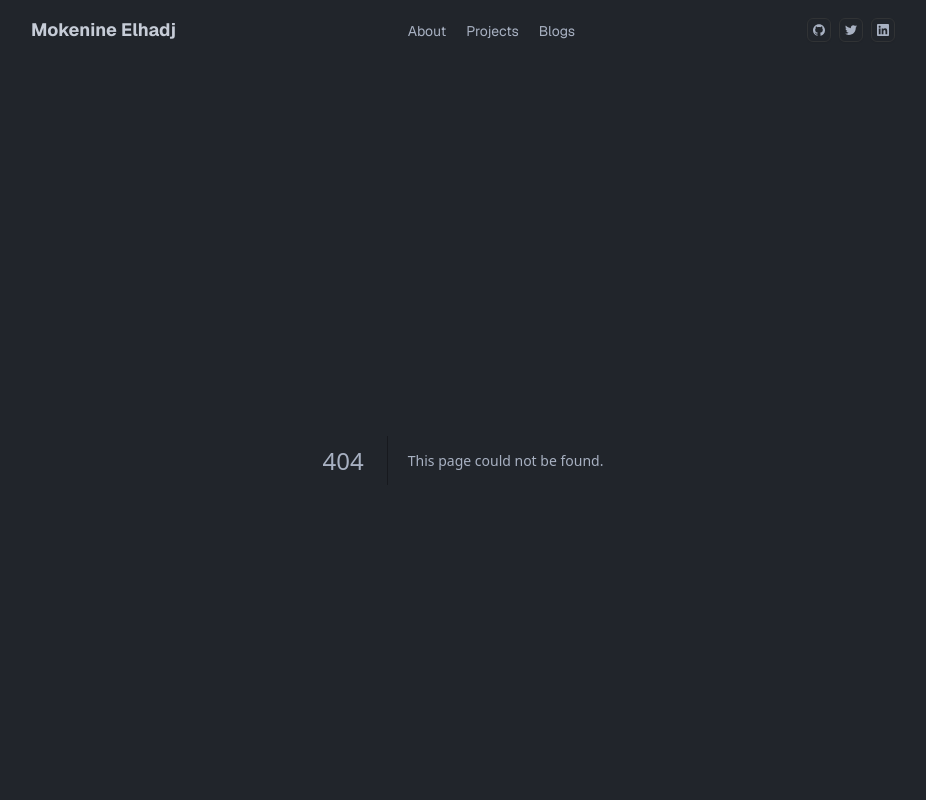
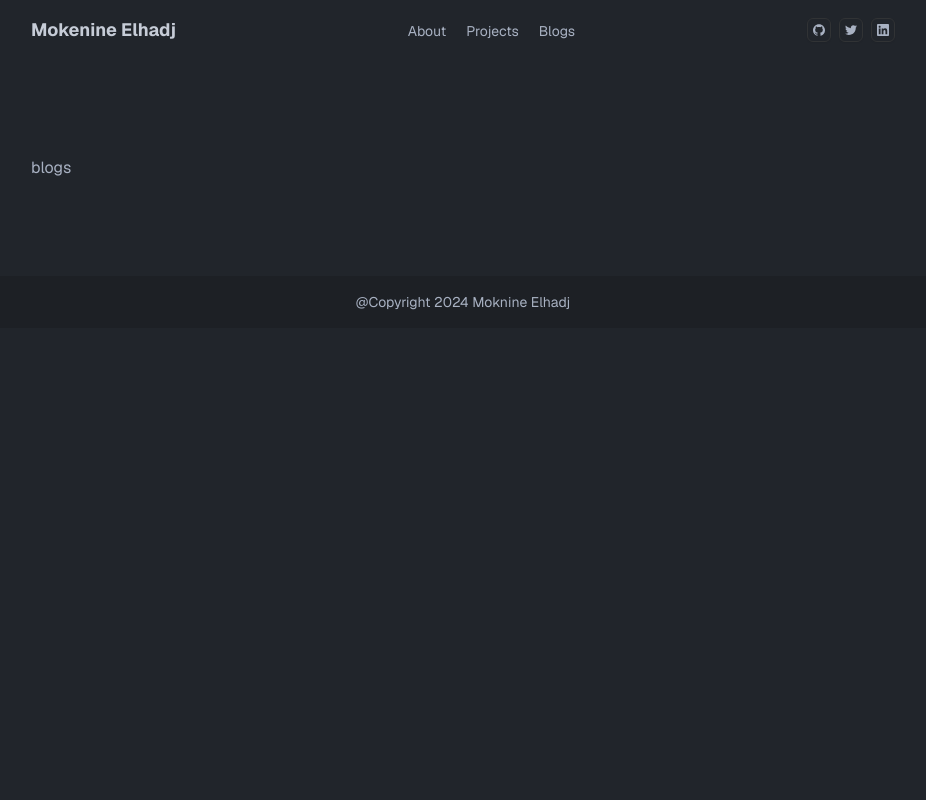
Before and after one commit to Edjemoknine/Portfolio-V2, a Next.js app: page /blogs/1 in a window 1280 px wide. Before the commit this address had no page. Shown: the top 800 px of the page, without its empty margins (177-1103 px from the left). Built offline with nearby package versions, Linux system fonts and the light colour scheme; a web font is replaced by a local one.

Commit message:
create blog details page

```diff
--- /dev/null
+++ b/app/blogs/[id]/page.tsx
@@ -0,0 +1,16 @@
+import Sections from "@/components/Sections";
+import Spacing from "@/components/Spacing";
+import React from "react";
+
+const BlogD = () => {
+  return (
+    <div>
+      <Sections className="">
+        <Spacing size="md" />
+        blogs
+      </Sections>
+    </div>
+  );
+};
+
+export default BlogD;
--- a/app/blogs/page.tsx
+++ b/app/blogs/page.tsx
@@ -21,7 +21,7 @@
       <p className="mb-6">Just a quick glimpse.</p>
       <div className="pb-6">
         <LinkHover
-          href="#"
+          href="/blogs/1"
           Img="https://images.unsplash.com/photo-1518791841217-8f162f1e1131?ixid=MnwxMjA3fDB8MHxwaG90by1wYWdlfHx8fGVufDB8fHx8&ixlib=rb-1.2.1&auto=format&fit=crop&w=1050&q=80"
           title="About"
           subtitle="this section it's about me"
@@ -33,7 +33,7 @@
           subtitle="this section it's about me"
         />
         <LinkHover
-          href="#"
+          href="/"
           Img="https://images.unsplash.com/photo-1518791841217-8f162f1e1131?ixid=MnwxMjA3fDB8MHxwaG90by1wYWdlfHx8fGVufDB8fHx8&ixlib=rb-1.2.1&auto=format&fit=crop&w=1050&q=80"
           title="About"
           subtitle="this section it's about me"
```
